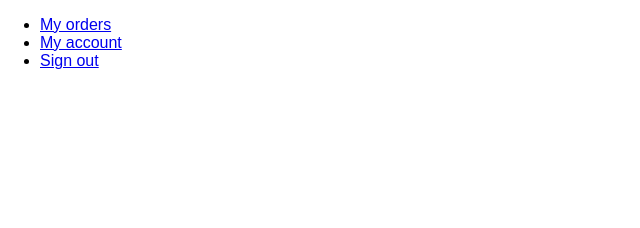
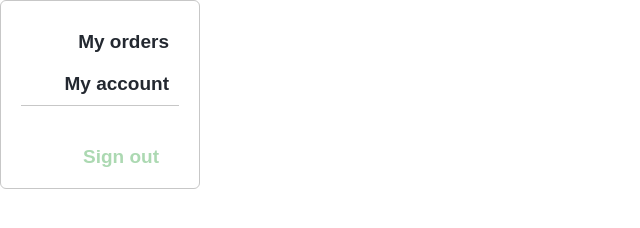
Before and after one commit to Annubis1709/Yard-Sale-FrontEnd-Project, a website: page desktopMenu.html in a window 1280 px wide. Shown: the whole page, without its empty margins (0-640 px from the left). Drawn offline with Linux system fonts and the light colour scheme.

Commit message:
Styling the desktop menu

```diff
--- a/desktopMenu.html
+++ b/desktopMenu.html
@@ -53,16 +53,59 @@
             margin: 0;
 
         }
+
+        .desktop-menu {
+            width: 200px;
+            height: auto;
+
+            border: 1px solid var(--very-light-pink);
+            border-radius: 6px;
+
+            padding: 20px 20px 0 20px;
+        }
+
+        .desktop-menu ul {
+            list-style: none;
+            padding: 0;
+            margin: 0;
+        }
+
+        .desktop-menu ul li {
+            text-align: end;
+            font-weight: var(--bold-text);
+        }
+
+        .desktop-menu ul li:last-child {
+            padding-top: 20px;
+            border-top: 1px solid var(--very-light-pink);
+        }
+
+        .desktop-menu ul li:last-child a {
+            color: var(--hospital-green);
+
+            display: inline-block;
+            padding:20px;
+        }
+
+        .desktop-menu ul li a {
+            text-decoration: none;
+            color: var(--dark);
+            font-size: var(--small-text);
+            font-weight: var(--bold-text);
+            padding: 10px;
+            display: block;
+        }
+
     </style>
 </head>
 <body>
 <div class="desktop-menu">
     <ul>
         <li>
-            <a class="text-menu" href="/">My orders</a>
+            <a href="/">My orders</a>
         </li>
         <li>
-            <a class="text-menu" href="/">My account</a>
+            <a href="/">My account</a>
         </li>
         <li>
             <a href="/">Sign out</a>
```
